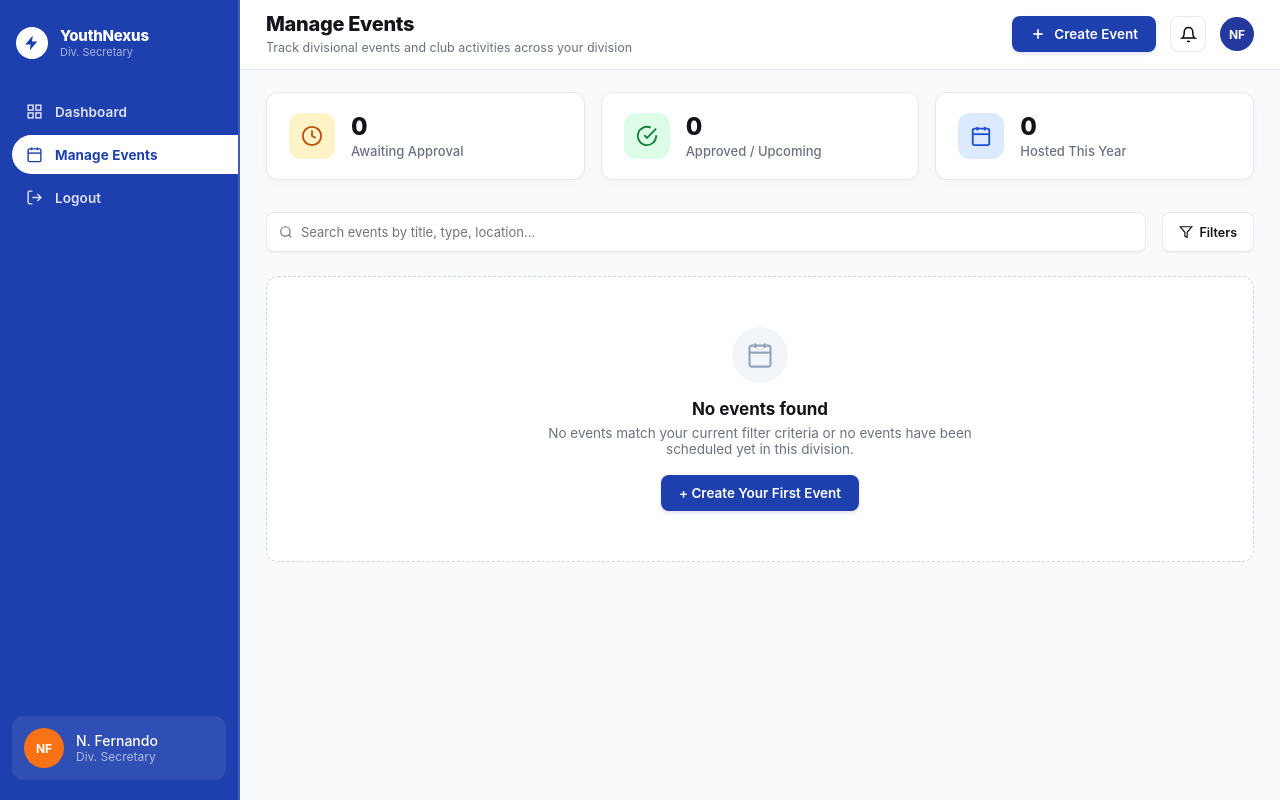
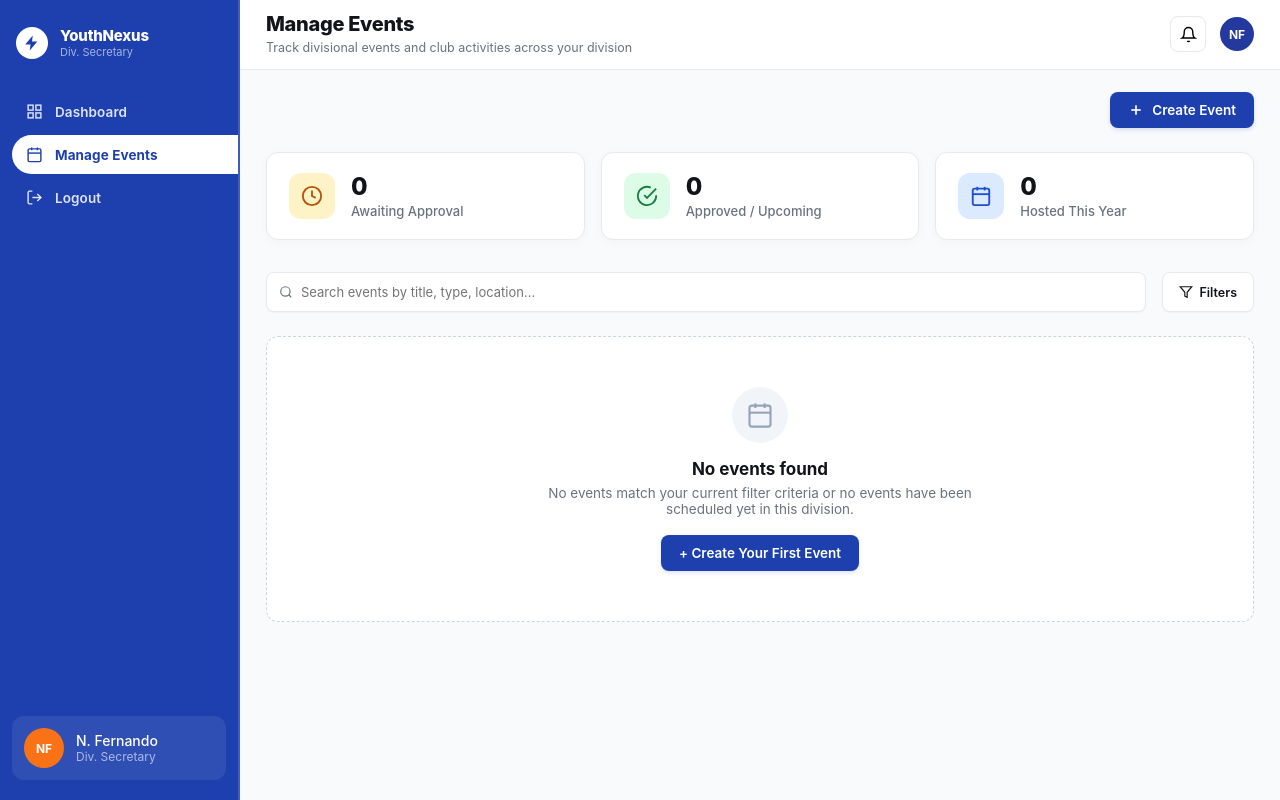
Before and after one commit to nilupulpathum/YouthNexus, a PHP site: page /YouthNexus/app/views/manageevents/list.view.php in a window 1280 px wide. Run offline with PHP 8.4, Linux system fonts and the light colour scheme; the template is opened without the code that fills it, so the values that code supplies are empty; some libraries are stand-ins or nearby versions.

Commit message:
style: move create event button below topbar

```diff
--- a/app/views/manageevents/list.view.php
+++ b/app/views/manageevents/list.view.php
@@ -58,10 +58,7 @@
                 <p>Track divisional events and club activities across <?= htmlspecialchars($division->division_name ?? 'your division') ?></p>
             </div>
             <div class="db-topbar-right">
-                <button type="button" class="me-btn-primary" id="btnOpenCreateModal">
-                    <svg width="14" height="14" viewBox="0 0 24 24" fill="none" stroke="currentColor" stroke-width="2.5"><line x1="12" y1="5" x2="12" y2="19"/><line x1="5" y1="12" x2="19" y2="12"/></svg>
-                    Create Event
-                </button>
+
                 <button class="db-icon-btn" title="Pending Approvals">
                     <svg width="17" height="17" viewBox="0 0 24 24" fill="none" stroke="currentColor" stroke-width="2"><path d="M18 8A6 6 0 0 0 6 8c0 7-3 9-3 9h18s-3-2-3-9"/><path d="M13.73 21a2 2 0 0 1-3.46 0"/></svg>
                     <?php if (!empty($stats['awaiting_approval'])): ?>
@@ -73,6 +70,14 @@
         </header>
 
         <main class="db-content">
+
+            <!-- Action Row -->
+            <div class="me-header-row" style="justify-content: flex-end;">
+                <button type="button" class="me-btn-primary" id="btnOpenCreateModal">
+                    <svg width="14" height="14" viewBox="0 0 24 24" fill="none" stroke="currentColor" stroke-width="2.5"><line x1="12" y1="5" x2="12" y2="19"/><line x1="5" y1="12" x2="19" y2="12"/></svg>
+                    Create Event
+                </button>
+            </div>
 
             <!-- Stat Cards -->
             <div class="me-stats-grid">
```
